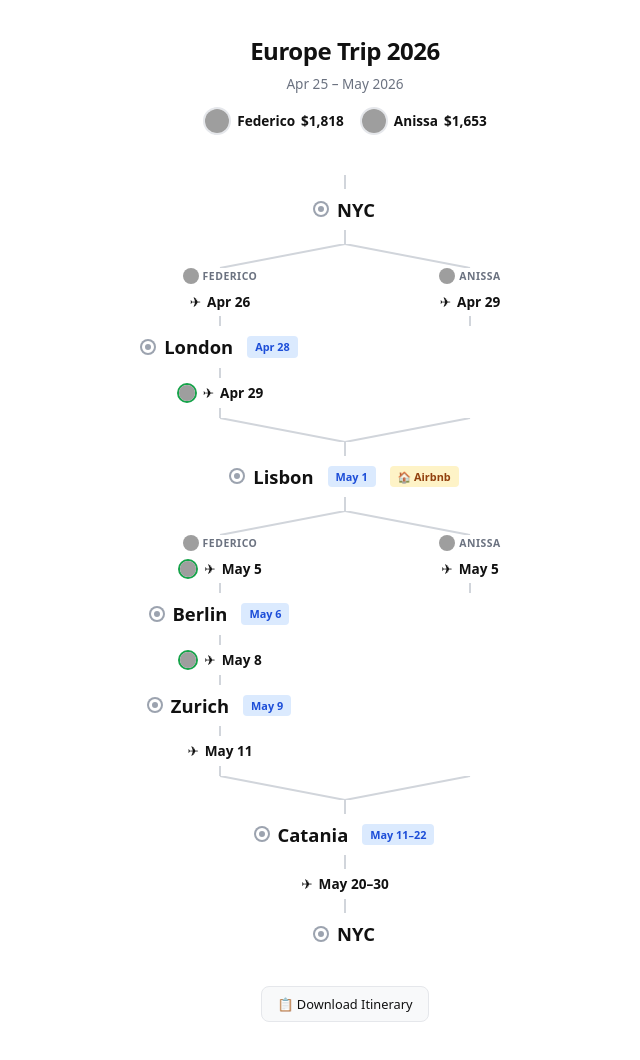
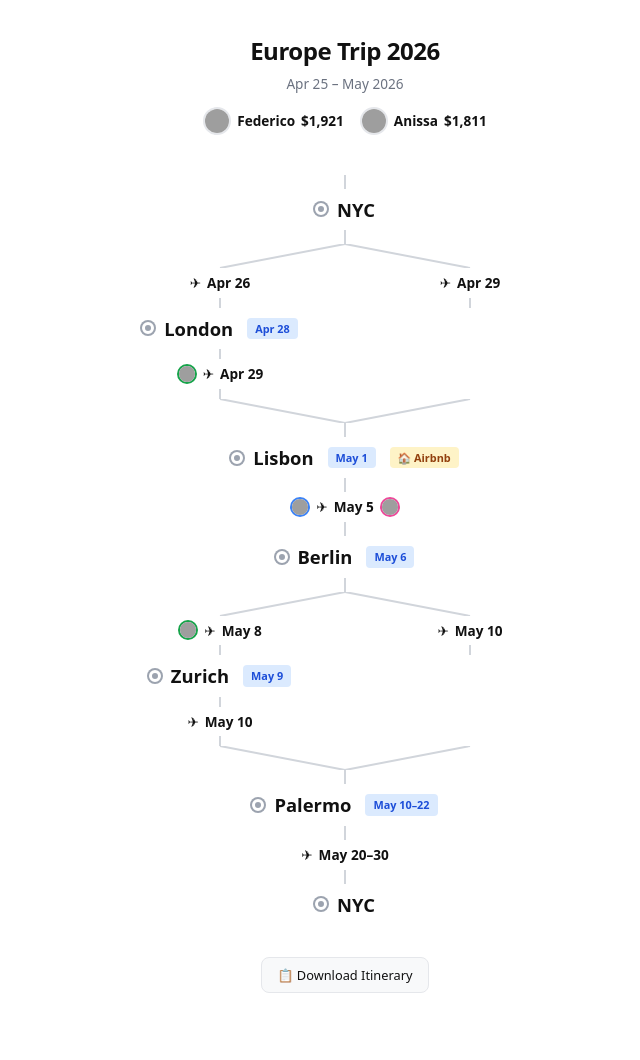
Before and after one commit to EtnaLabs/flights, a plain HTML site: page index.html in a window 1280 px wide. Shown: the whole page, without its empty margins (295-935 px from the left). Drawn offline with Linux system fonts and the light colour scheme; grey boxes are pictures that could not be loaded.

Commit message:
Both fly to Palermo May 10 (Fed from Zurich, Anissa from Berlin), remove branch labels

```diff
--- a/index.html
+++ b/index.html
@@ -207,6 +207,14 @@ const FLIGHTS = {
     { id:"lc1", al:"Ryanair", dep:"6:30AM", arr:"10:30AM", dur:"3h", rt:"LIS-CTA", $:50, dt:"May 5" },
     { id:"lc2", al:"easyJet", dep:"11:00AM", arr:"3:00PM", dur:"3h", rt:"LIS-CTA", $:75, dt:"May 5" }
   ],
+  "Zurich->Palermo": [
+    { id:"zp1", al:"easyJet", dep:"6:00AM", arr:"8:30AM", dur:"2h30m", rt:"ZRH-PMO", $:90, dt:"May 10" },
+    { id:"zp2", al:"SWISS", dep:"12:00PM", arr:"2:25PM", dur:"2h25m", rt:"ZRH-PMO", $:150, dt:"May 10" }
+  ],
+  "Berlin->Palermo": [
+    { id:"bp1", al:"Ryanair", dep:"6:00AM", arr:"9:00AM", dur:"2h30m", rt:"BER-PMO", $:60, dt:"May 10" },
+    { id:"bp2", al:"easyJet", dep:"10:00AM", arr:"1:00PM", dur:"2h30m", rt:"BER-PMO", $:80, dt:"May 10" }
+  ],
   "Zurich->Catania": [
     { id:"5a", al:"easyJet", dep:"6:00AM", arr:"8:30AM", dur:"2h30m", rt:"ZRH-CTA", $:90, dt:"May 11" },
     { id:"5b", al:"SWISS", dep:"12:00PM", arr:"2:25PM", dur:"2h25m", rt:"ZRH-CTA", $:150, dt:"May 11" }
@@ -214,6 +222,10 @@ const FLIGHTS = {
   "Catania->NYC":   [
     { id:"6b", al:"Delta", dep:"10:00AM", arr:"2:16PM", dur:"10h16m", rt:"CTA-JFK", $:1183, dt:"May 20–30", note:"4x/week" },
     { id:"6a", al:"United", dep:"9:45AM", arr:"2:05PM", dur:"10h20m", rt:"PMO-EWR", $:1286, dt:"May 20–30", note:"From Palermo" }
+  ],
+  "Palermo->NYC":   [
+    { id:"6a", al:"United", dep:"9:45AM", arr:"2:05PM", dur:"10h20m", rt:"PMO-EWR", $:1286, dt:"May 20–30", note:"Mon/Thu/Sat" },
+    { id:"6b2", al:"Delta via Rome", dep:"7:00AM", arr:"3:00PM", dur:"14h", rt:"PMO-FCO-JFK", $:900, dt:"May 20–30", note:"1 stop" }
   ]
 };
 
@@ -222,7 +234,8 @@ const EVENTS = {
   "Lisbon":  { date: "May 1", name: "Lisbon event", link: "https://lu.ma/cicip0jl", stay: "Airbnb", stayLink: "https://www.airbnb.com/trips/v1/reservation-details/ro/RESERVATION2_CHECKIN/HM3H32K3QD" },
   "Berlin":  { date: "May 6", name: "Berlin event" },
   "Zurich":  { date: "May 9", name: "Zurich event", link: "https://lu.ma/68ig9kd0" },
-  "Catania": { date: "May 11–22", name: "Sicily stay" }
+  "Catania": { date: "May 11–22", name: "Sicily stay" },
+  "Palermo": { date: "May 10–22", name: "Sicily stay" }
 };
 
 // Per-person routes: array of { from, to, date }
@@ -231,14 +244,15 @@ const FED_ROUTE = [
   { from: "London", to: "Lisbon", date: "Apr 29", selected: "2b", booked: true },
   { from: "Lisbon", to: "Berlin", date: "May 5", selected: "3a", booked: true },
   { from: "Berlin", to: "Zurich", date: "May 8", selected: "4f", booked: true },
-  { from: "Zurich", to: "Catania", date: "May 11", selected: "5a", booked: false },
-  { from: "Catania", to: "NYC", date: "May 20–30", selected: "6b", booked: false }
+  { from: "Zurich", to: "Palermo", date: "May 10", selected: "zp1", booked: false },
+  { from: "Palermo", to: "NYC", date: "May 20–30", selected: "6a", booked: false }
 ];
 
 const ANI_ROUTE = [
   { from: "NYC", to: "Lisbon", date: "Apr 29", selected: "a1a", booked: false },
-  { from: "Lisbon", to: "Catania", date: "May 5", selected: "lc1", booked: false },
-  { from: "Catania", to: "NYC", date: "May 20–30", selected: "6b", booked: false }
+  { from: "Lisbon", to: "Berlin", date: "May 5", selected: "3a", booked: true },
+  { from: "Berlin", to: "Palermo", date: "May 10", selected: "bp1", booked: false },
+  { from: "Palermo", to: "NYC", date: "May 20–30", selected: "6a", booked: false }
 ];
 
 const ROUTES = { fed: FED_ROUTE, ani: ANI_ROUTE };
@@ -394,10 +408,6 @@ function render() {
       // Fed side
       const fedSide = document.createElement('div');
       fedSide.className = 'branch-side';
-      const fedLabel = document.createElement('div');
-      fedLabel.className = 'branch-label';
-      fedLabel.innerHTML = `<img src="${FED_IMG}"> Federico`;
-      fedSide.appendChild(fedLabel);
       step.fedLegs.forEach((leg, i) => {
         fedSide.appendChild(mkFlight(leg, 'fed'));
         if (leg.to !== step.mergeCity) {
@@ -410,10 +420,6 @@ function render() {
       // Ani side
       const aniSide = document.createElement('div');
       aniSide.className = 'branch-side';
-      const aniLabel = document.createElement('div');
-      aniLabel.className = 'branch-label';
-      aniLabel.innerHTML = `<img src="${ANI_IMG}"> Anissa`;
-      aniSide.appendChild(aniLabel);
       step.aniLegs.forEach((leg, i) => {
         aniSide.appendChild(mkFlight(leg, 'ani'));
         if (leg.to !== step.mergeCity) {
```
